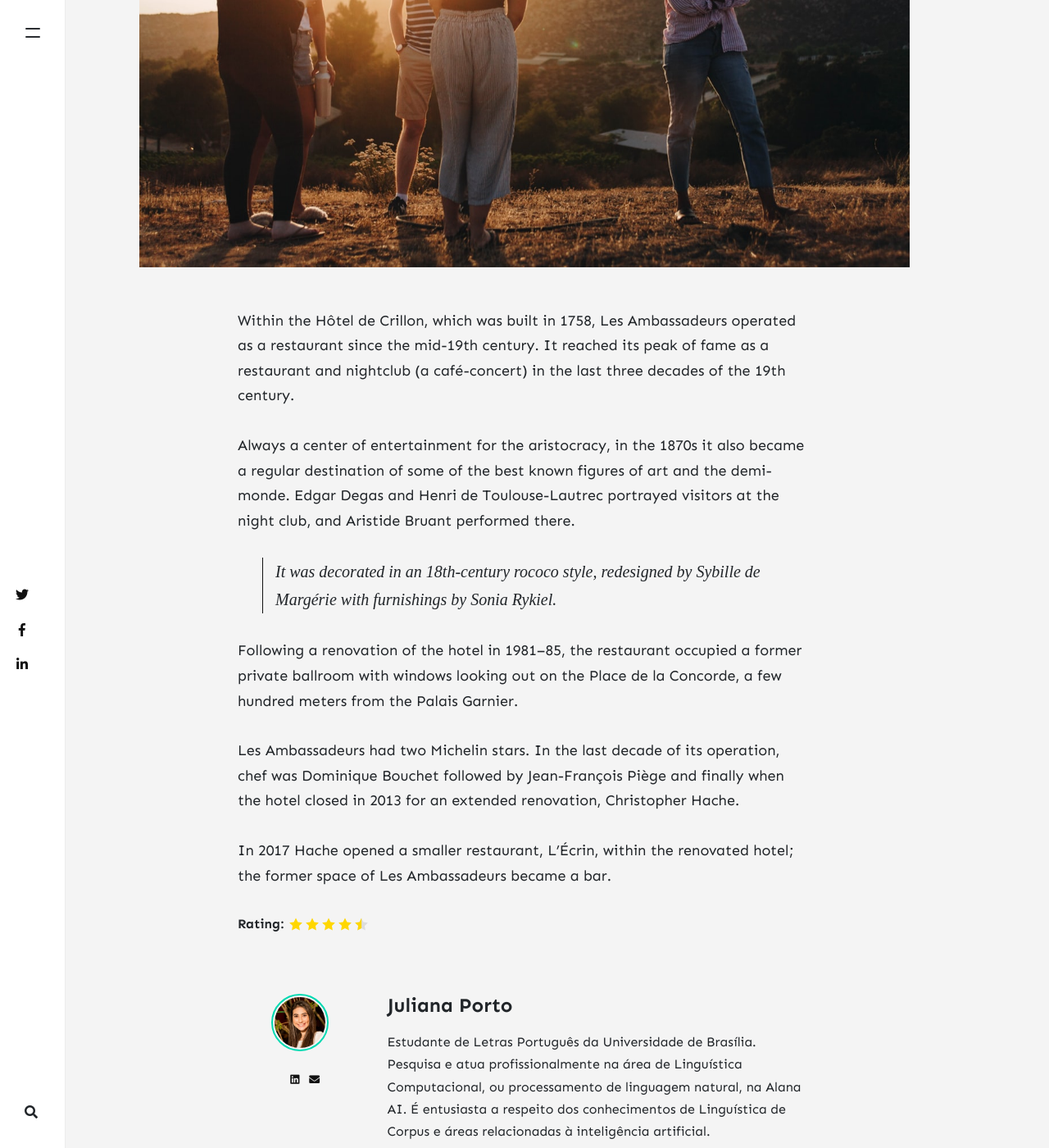
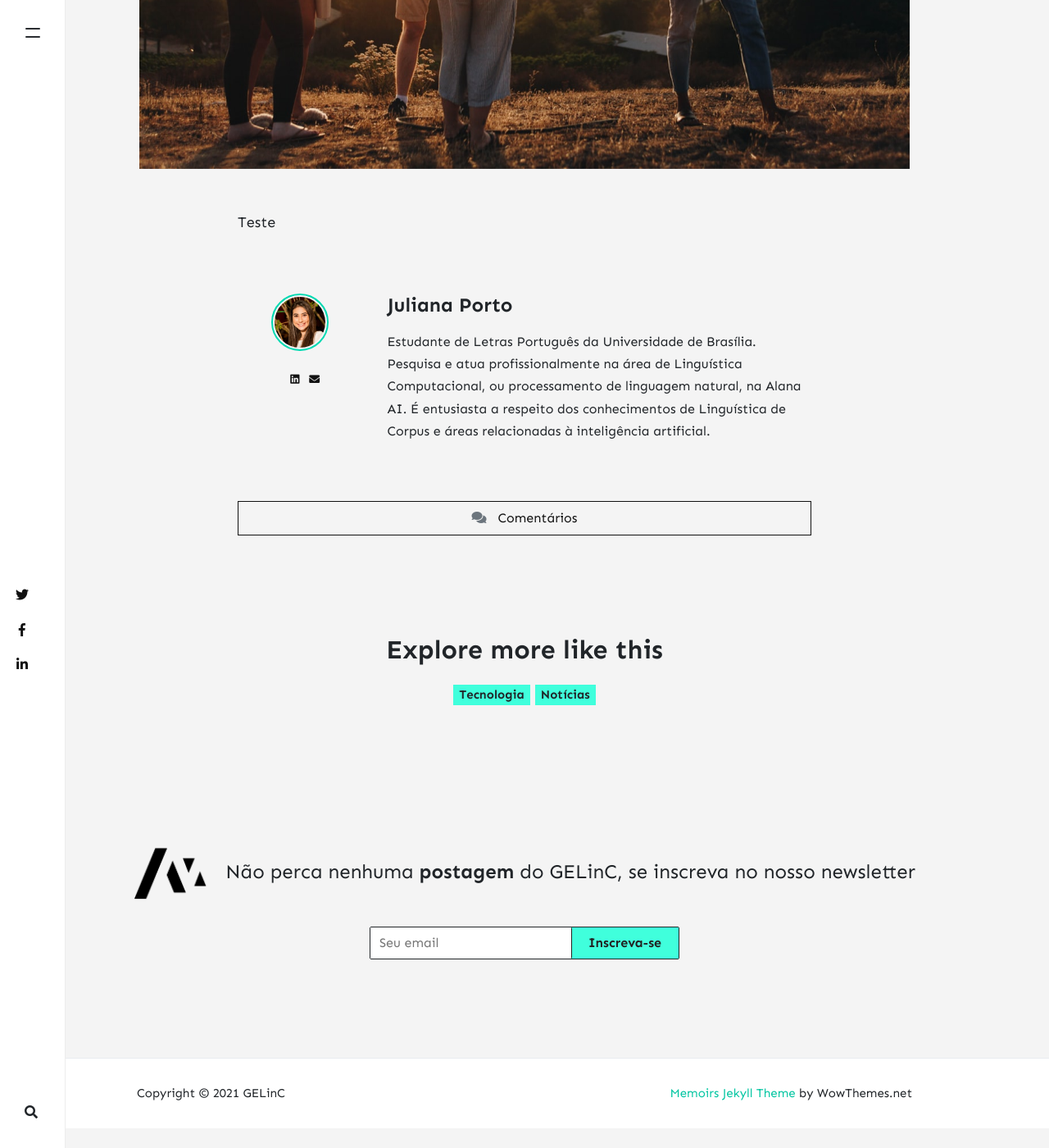
Before and after one commit to studdent-pehescamander/gelinc.github.io, a Jekyll site: the page built from _posts/2020-02-2-les-ambassadeurs.md, in a window 1280 px wide and 1400 px high, scrolled down 841 px. Shown: the whole window at 82% size. Built offline with Jekyll 4.4.1, drawn with Linux system fonts in a browser that asks for light colours; nearby versions of some CDN libraries; comment, search, counter and statistics services are not loaded; a style sheet for code colours, icons or effects is not loaded; after the commit the page ends 2217 px from its top, so only the background shows below that; some of the changed text lies outside the part shown.

Commit message:
Update 2020-02-2-les-ambassadeurs.md

```diff
--- a/_posts/2020-02-2-les-ambassadeurs.md
+++ b/_posts/2020-02-2-les-ambassadeurs.md
@@ -1,21 +1,10 @@
 ---
 layout: post
-title:  "Les Ambassadeurs, the first Restaurant we Visited in Paris"
+title:  "Post de Teste"
 author: Juliana
 categories: [ Tecnologia ]
 tags: [ Notícias ]
 image: assets/images/2.jpg
-rating: 4.5
 ---
 
-Within the Hôtel de Crillon, which was built in 1758, Les Ambassadeurs operated as a restaurant since the mid-19th century. It reached its peak of fame as a restaurant and nightclub (a café-concert) in the last three decades of the 19th century.
-
-Always a center of entertainment for the aristocracy, in the 1870s it also became a regular destination of some of the best known figures of art and the demi-monde. Edgar Degas and Henri de Toulouse-Lautrec portrayed visitors at the night club, and Aristide Bruant performed there.
-
-> It was decorated in an 18th-century rococo style, redesigned by Sybille de Margérie with furnishings by Sonia Rykiel.
-
-Following a renovation of the hotel in 1981–85, the restaurant occupied a former private ballroom with windows looking out on the Place de la Concorde, a few hundred meters from the Palais Garnier.
-
-Les Ambassadeurs had two Michelin stars. In the last decade of its operation, chef was Dominique Bouchet  followed by Jean-François Piège and finally when the hotel closed in 2013 for an extended renovation, Christopher Hache.
-
-In 2017 Hache opened a smaller restaurant, L'Écrin, within the renovated hotel; the former space of Les Ambassadeurs became a bar.
+Teste
```
